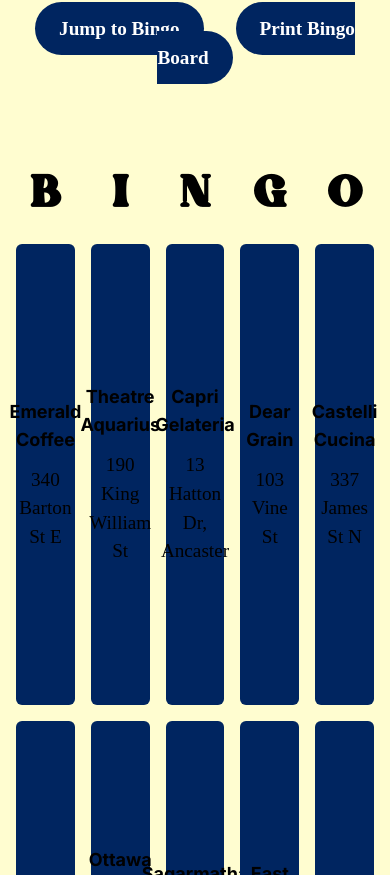
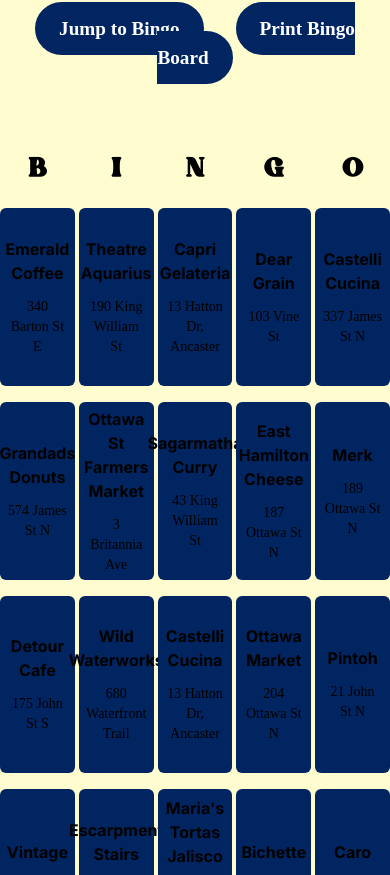
Before and after one commit to MattVinall/Hamilton-Bingo, a Next.js app: page / in a window 390 px wide. Shown: the part 1349-2224 px from the top of the page. Built offline with nearby package versions, Linux system fonts and the light colour scheme.

Commit message:
mobile style updates for bingo board

```diff
--- a/app/components/BingoBoard.tsx
+++ b/app/components/BingoBoard.tsx
@@ -53,15 +53,15 @@ const BingoBoard: React.FC<Props> = ({ businesses }) => {
 
     return (
         <>
-            <div id="bingoBoard" className="rounded-lg p-4 xl:min-h-[180vh] 2xl:min-h-[105vh]">
-                <div className="grid grid-cols-5 gap-4">
+            <div id="bingoBoard" className="md:rounded-lg md:p-4 min-h-[115vh] md:min-h-[170vh] xl:min-h-[180vh] 2xl:min-h-[105vh]">
+                <div className="grid grid-cols-5 gap-1">
                     {Object.keys(bingoBoard).map((key, index) => (
                         <div key={key + index} className="col-span-1">
-                            <h3 className="text-6xl text-center text-black font-bold mb-2">{key}</h3>
+                            <h3 className="text-4xl md:text-6xl text-center text-black font-bold mb-2">{key}</h3>
                             {bingoBoard[key as keyof BingoBoard].map((business: Business) => (
-                                <div key={`${key}-${business.id}`} className="card w-full flex flex-col items-center justify-center h-[40%] p-2 mr-4 mt-4 mb-4 rounded-md bg-navy">
-                                    <h4 className="text-lg text-center font-bold mb-3">{business.name}</h4>
-                                    <p className="text-center">{business.address}</p>
+                                <div key={`${key}-${business.id}`} className="card w-full flex flex-col items-center justify-center h-[20%] md:h-[40%] p-2 mr-4 mt-4 mb-4 rounded-md bg-navy">
+                                    <h4 className="text-base md:text-lg text-center font-bold mb-3">{business.name}</h4>
+                                    <p className="text-center text-sm md:text-base">{business.address}</p>
                                 </div>
                             ))}
                         </div>
```
